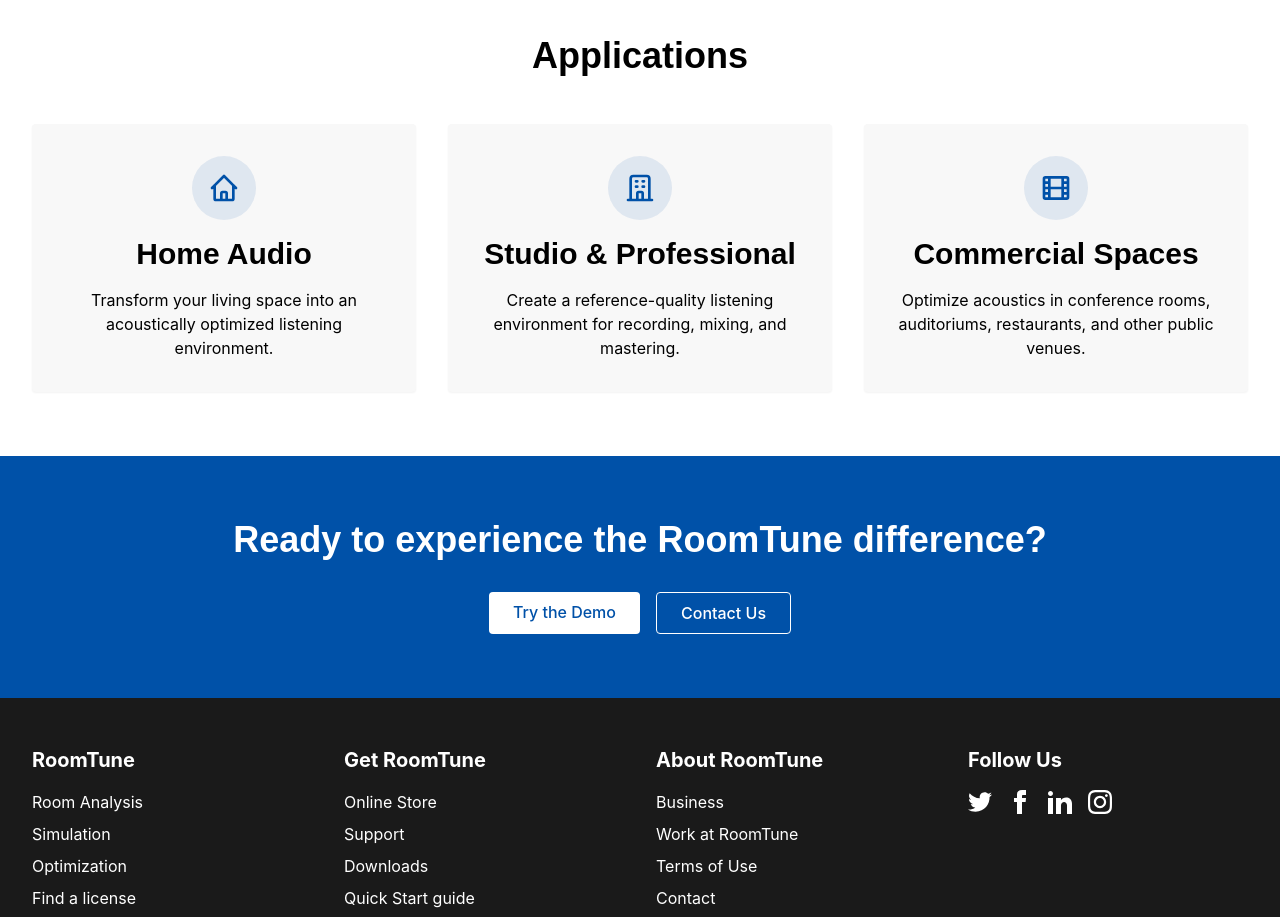
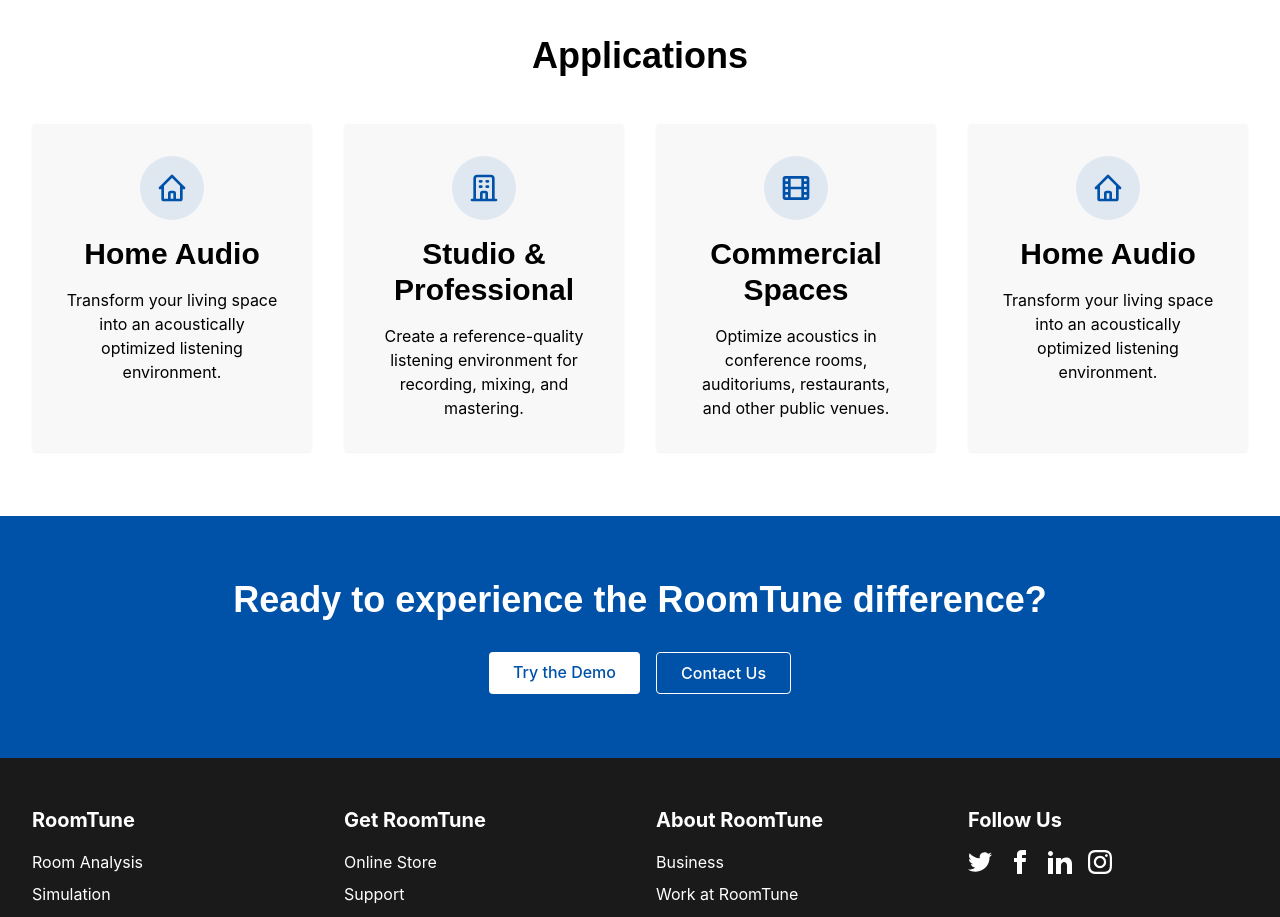
Before and after one commit to roomtune/roomtune.github.io, a Next.js app: page /technology in a window 1280 px wide. Shown: the part 2200-3117 px from the top of the page. Built offline with nearby package versions, Linux system fonts and the light colour scheme.

Commit message:
added headline title smooth fade in effect

```diff
--- a/app/page.tsx
+++ b/app/page.tsx
@@ -11,7 +11,7 @@
       <section className="bg-gradient-to-r from-primary to-secondary text-white py-16 md:py-24">
         <div className="container-wide">
           <div className="max-w-3xl">
-            <h1 className="heading-xl mb-6">
+            <h1 className="heading-xl mb-6 opacity-0 animate-fadeIn">
               Transform your acoustic experience.
             </h1>
             <p className="text-xl mb-8">
--- a/app/technology/page.tsx
+++ b/app/technology/page.tsx
@@ -138,7 +138,7 @@
           <h2 className="heading-lg text-center mb-12">
             Applications
           </h2>
-          <div className="grid md:grid-cols-3 gap-8">
+          <div className="grid md:grid-cols-4 gap-8">
             <div className="bg-light p-8 rounded shadow-sm text-center">
               <div className="bg-primary/10 rounded-full w-16 h-16 flex items-center justify-center mx-auto mb-4">
                 <svg xmlns="http://www.w3.org/2000/svg" className="h-8 w-8 text-primary" fill="none" viewBox="0 0 24 24" stroke="currentColor">
@@ -166,6 +166,15 @@
               <h3 className="heading-md mb-4">Commercial Spaces</h3>
               <p>Optimize acoustics in conference rooms, auditoriums, restaurants, and other public venues.</p>
             </div>
+            <div className="bg-light p-8 rounded shadow-sm text-center">
+              <div className="bg-primary/10 rounded-full w-16 h-16 flex items-center justify-center mx-auto mb-4">
+                <svg xmlns="http://www.w3.org/2000/svg" className="h-8 w-8 text-primary" fill="none" viewBox="0 0 24 24" stroke="currentColor">
+                  <path strokeLinecap="round" strokeLinejoin="round" strokeWidth={2} d="M3 12l2-2m0 0l7-7 7 7M5 10v10a1 1 0 001 1h3m10-11l2 2m-2-2v10a1 1 0 01-1 1h-3m-6 0a1 1 0 001-1v-4a1 1 0 011-1h2a1 1 0 011 1v4a1 1 0 001 1m-6 0h6" />
+                </svg>
+              </div>
+              <h3 className="heading-md mb-4">Home Audio</h3>
+              <p>Transform your living space into an acoustically optimized listening environment.</p>
+            </div>
           </div>
         </div>
       </section>
--- a/tailwind.config.js
+++ b/tailwind.config.js
@@ -17,6 +17,15 @@
         sans: ['Inter', 'sans-serif'],
         heading: ['Montserrat', 'sans-serif'],
       },
+      animation: {
+        fadeIn: 'fadeIn 1.5s ease-in-out forwards',
+      },
+      keyframes: {
+        fadeIn: {
+          '0%': { opacity: '0' },
+          '100%': { opacity: '1' },
+        },
+      },
     },
   },
   plugins: [],
```
